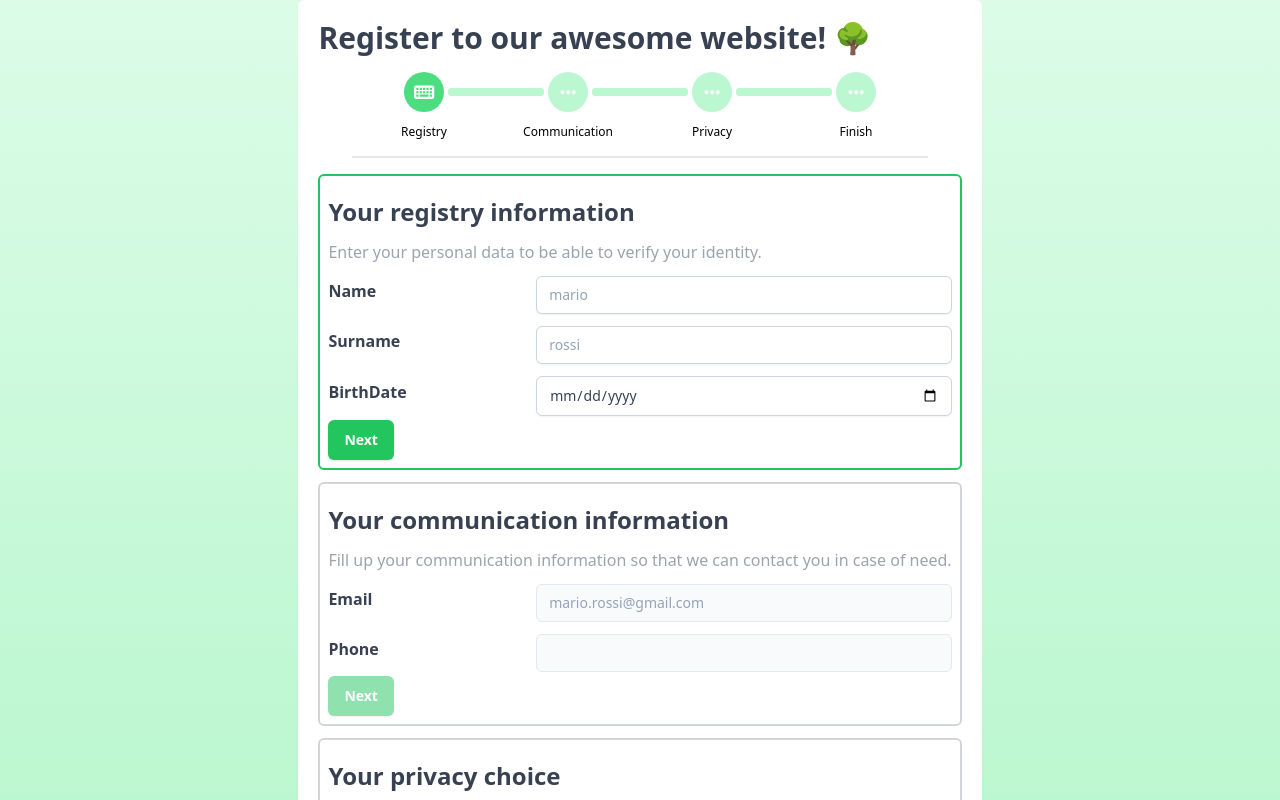
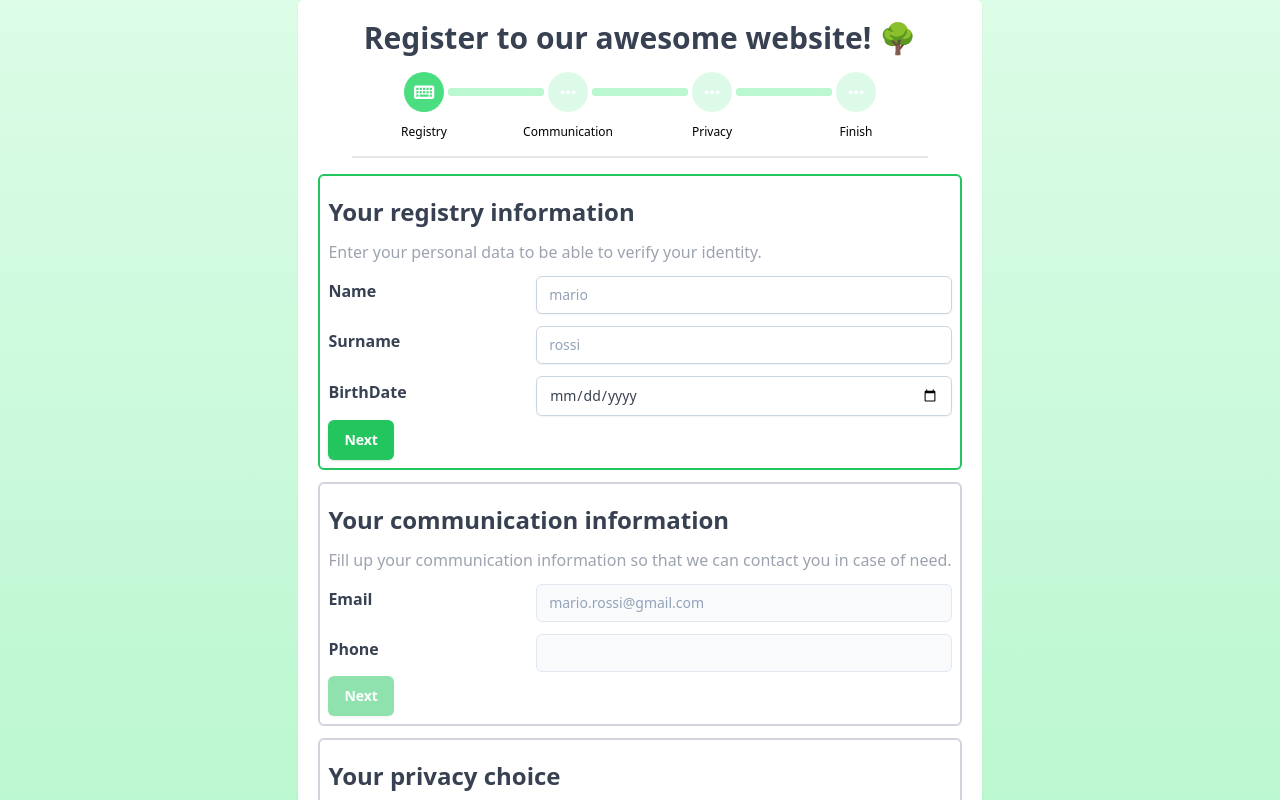
Before and after one commit to cosimochellini/register-form, a Vue app: page / in a window 1280 px wide. Shown: the top 800 px of the page. Built offline with nearby package versions, Linux system fonts and the light colour scheme.

Commit message:
fix(ui): small ui fixes

```diff
--- a/src/App.vue
+++ b/src/App.vue
@@ -39,9 +39,14 @@ const onPrivacySubmit = (data: privacy) => {
     <div class="flex h-screen bg-gradient-to-t from-green-200 to-green-100">
         <div class="m-auto bg-white rounded-md shadow-sm">
             <div class="px-5 my-5">
-                <h1 class="text-3xl font-semibold text-gray-700">Register to our awesome website! 🌳</h1>
-                <ProgressStep :current-step="currentStep" :steps="steps" />
-
+                <h1
+                    class="text-3xl font-semibold text-gray-700 text-center"
+                >Register to our awesome website! 🌳</h1>
+                <ProgressStep
+                    :current-step="currentStep"
+                    :steps="steps"
+                    @stepClick="s => currentStep = s"
+                />
                 <RegistryStep
                     class="step"
                     @submit="onRegistrySubmit"
@@ -69,10 +74,10 @@ const onPrivacySubmit = (data: privacy) => {
 
 <style>
 .step {
-    @apply border-2 border-gray-300 my-3 rounded-md p-2;
+    @apply border-2 border-gray-300 my-3 rounded-md p-2 hidden md:block;
 }
 
 .step.active {
-    @apply border-green-500;
+    @apply border-green-500 block;
 }
 </style>
--- a/src/components/ProgressStep.vue
+++ b/src/components/ProgressStep.vue
@@ -8,6 +8,7 @@
                 :step="index"
                 :current-step="currentStep"
                 :is-last-step="index == steps.length - 1"
+                @stepClick="handleStepClick"
             />
 
             <div class="flex-1"></div>
@@ -24,6 +25,11 @@
 import { defineComponent, PropType } from 'vue';
 import ProgressStepUnit from './ProgressStepUnit.vue';
 export default defineComponent({
+    emits: {
+        stepClick(step: number) {
+            return step !== null;
+        }
+    },
     props: {
         currentStep: {
             type: Number,
@@ -37,5 +43,12 @@ export default defineComponent({
     components: {
         ProgressStepUnit,
     },
+    methods: {
+        handleStepClick(step: number) {
+            if (this.currentStep > step) {
+                this.$emit('stepClick', step);
+            }
+        }
+    }
 })
 </script>
--- a/src/components/ProgressStepUnit.vue
+++ b/src/components/ProgressStepUnit.vue
@@ -3,6 +3,7 @@
         <div
             :class="circleClass"
             class="w-10 h-10 mx-auto rounded-full text-lg text-white flex items-center"
+            @click="$emit('stepClick', step)"
         >
             <span class="text-white text-center w-full">
                 <i class="w-full fill-current white" :class="iconClass"></i>
@@ -50,6 +51,8 @@ export default defineComponent({
                 'bg-green-200': this.step > this.currentStep,
                 'bg-green-400': this.step === this.currentStep,
                 'bg-green-600': this.step < this.currentStep,
+                'cursor-pointer': this.step < this.currentStep,
+                'opacity-50': this.step > this.currentStep,
             }
         },
         iconClass(): classBindings {
```
